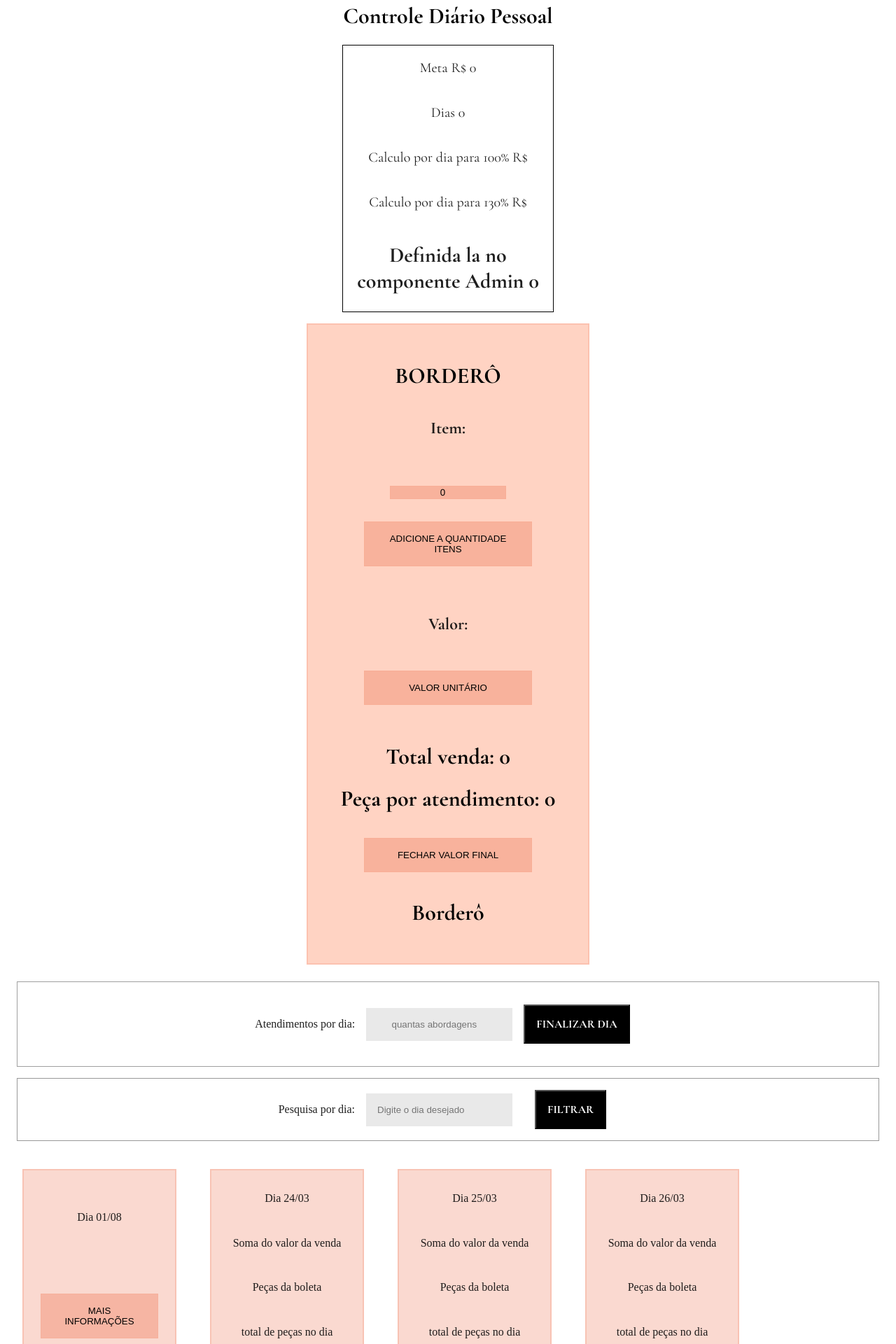
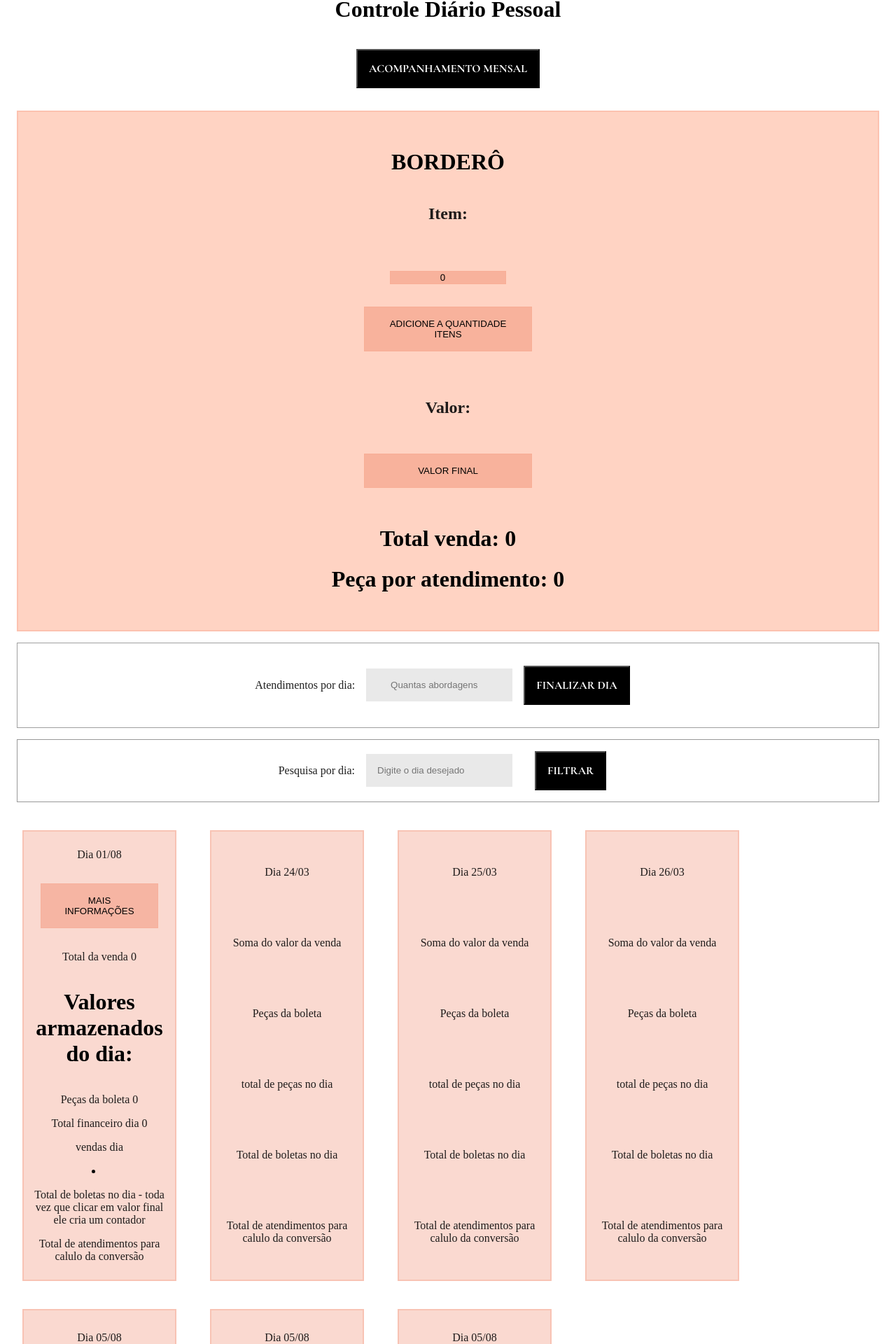
Before and after one commit to SabrinaPaschini/SellPersonalControl, an Angular app: page / in a window 1280 px wide. Shown: the part 26-1946 px from the top of the page at 70% size. Built offline with nearby package versions, Linux system fonts and the light colour scheme.

Commit message:
fix - escondendo uma div, tentando manipular o array para somar e armazenar cada venda realizada

```diff
--- a/src/app/app.component.html
+++ b/src/app/app.component.html
@@ -1,3 +1,3 @@
 <div class="all">
-   <app-sell-control></app-sell-control>
+   <app-sell-control></app-sell-control>>
 </div>
--- a/src/app/sell-control/sell-control.component.html
+++ b/src/app/sell-control/sell-control.component.html
@@ -1,12 +1,15 @@
-<div class="all">
+<div>
   <h1>Controle Diário Pessoal</h1>
 
-  <section class="config">
+  <button class="btnAddEnd" (click)="mostrarAcompanhamento()">
+    Acompanhamento mensal
+  </button>
+
+  <section class="config" class="all" *ngIf="acompanhamento">
     <p>Meta R$ {{ meta }}</p>
-    <p>Dias {{ dias }} </p>
-    <p>Calculo por dia para 100% R$ </p>
-    <p>Calculo por dia para 130% R$ </p>
-    <h2>Definida la no componente Admin {{ meta }}</h2>
+    <p>Dias {{ dias }}</p>
+    <p>Calculo por dia para 100% R$</p>
+    <p>Calculo por dia para 130% R$</p>
   </section>
 
   <div class="boleta">
@@ -39,26 +42,18 @@
           [(ngModel)]="TodosPrecosTemp[i]"
         />
 
-        <button class="btnAdd" (click)="adicionarPreco()">
-          Valor unitário
-        </button>
+        <button class="btnAdd" (click)="adicionarPreco()" >Valor final</button>
       </div>
-      <h1>Total venda: {{ detalheVenda() }}</h1>
+      <h1 >Total venda: {{ detalheVenda() }}</h1>
       <h1>Peça por atendimento: {{ item }}</h1>
-
-      </div>
-
-    <div class="btnEnd">
-      <button class="btnAdd">Fechar valor final</button>
     </div>
-    <h1>Borderô {{ fechaValorFinal() }}</h1>
   </div>
 </div>
 
 <section class="parteFinalColeta">
   <p>Atendimentos por dia:</p>
 
-  <input type="number" placeholder="quantas abordagens" />
+  <input type="number" placeholder="Quantas abordagens" />
   <button class="btnAddEnd" id="">Finalizar dia</button>
 </section>
 
@@ -69,25 +64,30 @@
 </div>
 
 <div class="mes">
+  <div class="dias">
+    <p class="separar">Dia 01/08</p>
+    <button (click)="mostraDiv()" class="btnAdd">Mais informações</button>
 
-  <div class="dias">
-
-      <p class="separar">Dia 01/08</p>
-      <button (click)="mostraDiv()" class="btnAdd">Mais informações</button>
-
-      <p>Total da venda {{detalheVenda()}}</p>
+    <p>Total da venda {{ total }}</p>
+    <h1>Valores armazenados do dia:</h1>
 
 
-      <div class="maisInfo" *ngIf="mais">
-        <p>Peças da boleta {{item}}</p>
-        <p>total de peças no dia - quando clicar no botao fechar valor final</p>
-        <p>Total de boletas no dia - toda vez que clicar em valor final ele cria um contador </p>
-        <p>Total de atendimentos para calulo da conversão</p>
+    <div class="maisInfo" *ngIf="mais">
 
-      </div>
-
-
-
+      <p>Peças da boleta {{ item }}</p>
+      <p>Total financeiro dia {{ total }}</p>
+      <p>vendas dia</p>
+      <li>
+        <ul>
+          {{listaDiaria}}
+        </ul>
+      </li>
+      <p>
+        Total de boletas no dia - toda vez que clicar em valor final ele cria um
+        contador
+      </p>
+      <p>Total de atendimentos para calulo da conversão</p>
+    </div>
   </div>
 
   <div class="dias">
@@ -143,3 +143,4 @@
     <p>Total de boletas no dia</p>
     <p>Total de atendimentos para calulo da conversão</p>
   </div>
+</div>
--- a/src/app/sell-control/sell-control.component.ts
+++ b/src/app/sell-control/sell-control.component.ts
@@ -20,16 +20,25 @@ export class SellControlComponent implements OnInit {
   TodosPrecosTemp: number[] = [0];
   todosPrecos: number[] = [0];
 
+  acompanhamento: boolean = false;
+  mais: boolean = true;
+
   total: number = 0;
   media: number = 0;
 
   atendimentos: number = 0;
 
-  bordero: any = {};
-
-  mais: boolean = false ;
+  listaDiaria: number[] = [];
 
   constructor(private configService: ConfigService) {}
+
+  mostrarAcompanhamento() {
+    if (this.acompanhamento === true) {
+      this.acompanhamento = false;
+    } else {
+      this.acompanhamento = true;
+    }
+  }
 
   guardaItem() {
     this.item = this.itemTemp;
@@ -50,6 +59,15 @@ export class SellControlComponent implements OnInit {
     return parseFloat(this.total.toFixed(4));
   }
 
+  //preciso de um metodo e variavel que guarde todas as vendas do dia e some elas, em um array
+  vendasDia() {
+    if (this.total > 0) {
+      this.listaDiaria.push(this.total);
+    }
+
+    console.log('Lista diária atualizada:', this.listaDiaria);
+  }
+
   calculoMedia() {
     if (this.item === 0) {
       return (this.item = 0);
@@ -65,23 +83,13 @@ export class SellControlComponent implements OnInit {
 
   //é um metodo que vai guardar as variveis da venda e colocar na tabela, que é o proximo componente
 
-  fechaValorFinal(){
-
-
-
+  mostraDiv() {
+    if (this.mais === false) {
+      this.mais = true;
+    } else {
+      this.mais = false;
+    }
   }
-
-  mostraDiv(){
-
-    if(this.mais === false){
-      this.mais = true;
-
-    }else {
-      this.mais = false
-    }
-
-  }
-
 
   ngOnInit(): void {}
 }
```
